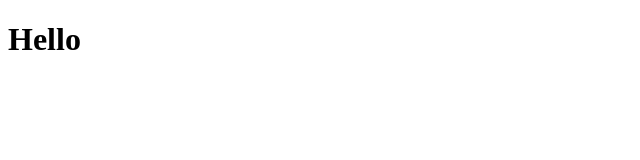
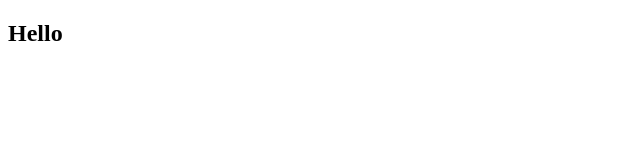
Before and after one commit to janakachinthana/testing-PullRequest, a plain HTML site: page index.html in a window 1280 px wide. Shown: the whole page, without its empty margins (0-640 px from the left). Drawn offline with Linux system fonts and the light colour scheme.

Commit message:
resolved bug

```diff
--- a/index.html
+++ b/index.html
@@ -7,6 +7,6 @@
     <title>Document</title>
 </head>
 <body>
-    <h1>Hello</h1>
+    <h2>Hello</h2>
 </body>
 </html>
```
